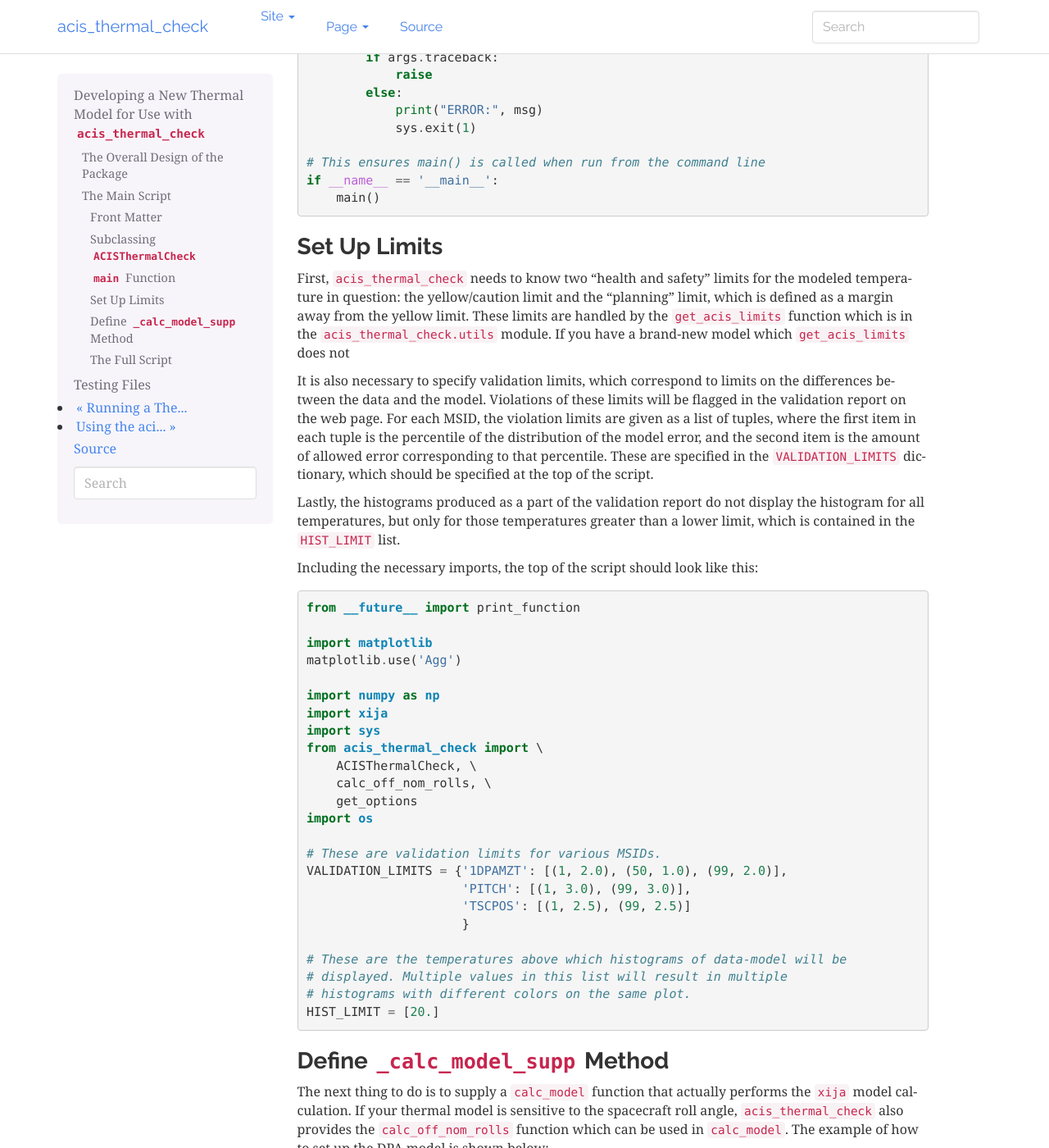
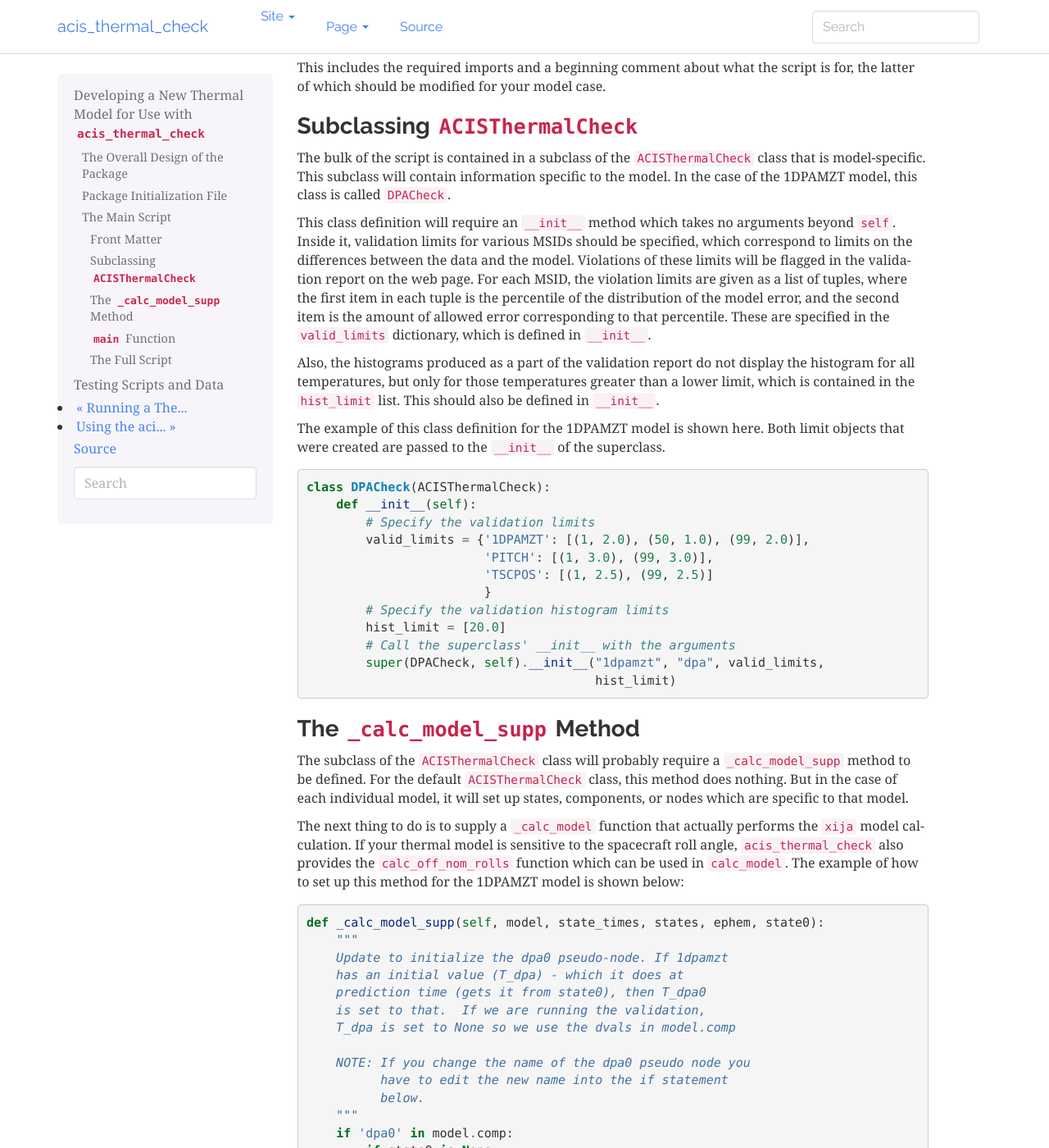
Before and after one commit to sot/acis_thermal_check, a Sphinx documentation site: the page built from doc/source/developing_models.rst, in a window 1280 px wide and 1400 px high, scrolled down 3625 px. Shown: the whole window at 82% size. Built offline with Sphinx 7.4.7, drawn with Linux system fonts in a browser that asks for light colours; the version number could not be read and is left out; some of the changed text lies outside the part shown.

Commit message:
More (but still incomplete) documentation.

```diff
--- a/doc/source/developing_models.rst
+++ b/doc/source/developing_models.rst
@@ -123,6 +124,33 @@ and ``.git_archival.txt`` only needs to contain this:
 
     ref-names: $Format:%D$
 
+Package Initialization File
+===========================
+
+This file defines the public API for the model package and sets up some other
+important information. It must use ``ska_helpers`` to obtain the version number
+of the package, import some basic objects for public use, and provide a hook
+for testing. The manner in which this is done for the 1DPAMZT model is shown
+here:
+
+.. code-block:: python
+
+    import ska_helpers
+
+    __version__ = ska_helpers.get_version(__package__)
+
+    from .dpa_check import \
+        DPACheck, main, \
+        model_path
+
+
+    def test(*args, **kwargs):
+        """
+        Run py.test unit tests.
+        """
+        import testr
+        return testr.test(*args, **kwargs)
+
 The Main Script
 ===============
 
@@ -168,7 +196,85 @@ script is for, the latter of which should be modified for your model case.
 Subclassing ``ACISThermalCheck``
 ++++++++++++++++++++++++++++++++
 
-The bulk of the script is contained
+The bulk of the script is contained in a subclass of the ``ACISThermalCheck``
+class that is model-specific. This subclass will contain information specific
+to the model. In the case of the 1DPAMZT model, this class is called
+``DPACheck``.
+
+This class definition will require an ``__init__`` method which takes no
+arguments beyond ``self``. Inside it, validation limits for various MSIDs should
+be specified, which correspond to limits on the differences between the data and
+the model. Violations of these limits will be flagged in the validation report
+on the web page. For each MSID, the violation limits are given as a list of
+tuples, where the first item in each tuple is the percentile of the distribution
+of the model error, and the second item is the amount of allowed error
+corresponding to that percentile. These are specified in the ``valid_limits``
+dictionary, which is defined in ``__init__``.
+
+Also, the histograms produced as a part of the validation report do not
+display the histogram for all temperatures, but only for those temperatures
+greater than a lower limit, which is contained in the ``hist_limit`` list. This
+should also be defined in ``__init__``.
+
+The example of this class definition for the 1DPAMZT model is shown here. Both
+limit objects that were created are passed to the ``__init__`` of the superclass.
+
+.. code-block:: python
+
+    class DPACheck(ACISThermalCheck):
+        def __init__(self):
+            # Specify the validation limits
+            valid_limits = {'1DPAMZT': [(1, 2.0), (50, 1.0), (99, 2.0)],
+                            'PITCH': [(1, 3.0), (99, 3.0)],
+                            'TSCPOS': [(1, 2.5), (99, 2.5)]
+                            }
+            # Specify the validation histogram limits
+            hist_limit = [20.0]
+            # Call the superclass' __init__ with the arguments
+            super(DPACheck, self).__init__("1dpamzt", "dpa", valid_limits,
+                                           hist_limit)
+
+The ``_calc_model_supp`` Method
++++++++++++++++++++++++++++++++
+
+The subclass of the ``ACISThermalCheck`` class will probably require a
+``_calc_model_supp`` method to be defined. For the default ``ACISThermalCheck``
+class, this method does nothing. But in the case of each individual model, it
+will set up states, components, or nodes which are specific to that model.
+
+The next thing to do is to supply a ``_calc_model`` function that actually
+performs the ``xija`` model calculation. If your thermal model is sensitive to
+the spacecraft roll angle, ``acis_thermal_check`` also provides the
+``calc_off_nom_rolls`` function which can be used in ``calc_model``. The example
+of how to set up this method for the 1DPAMZT model is shown below:
+
+.. code-block:: python
+
+    def _calc_model_supp(self, model, state_times, states, ephem, state0):
+        """
+        Update to initialize the dpa0 pseudo-node. If 1dpamzt
+        has an initial value (T_dpa) - which it does at
+        prediction time (gets it from state0), then T_dpa0
+        is set to that.  If we are running the validation,
+        T_dpa is set to None so we use the dvals in model.comp
+
+        NOTE: If you change the name of the dpa0 pseudo node you
+              have to edit the new name into the if statement
+              below.
+        """
+        if 'dpa0' in model.comp:
+            if state0 is None:
+                T_dpa0 = model.comp["1dpamzt"].dvals
+            else:
+                T_dpa0 = state0["1dpamzt"]
+            model.comp['dpa0'].set_data(T_dpa0, model.times)
+
+Note that the method requires the ``XijaModel model`` object, the array of
+``state_times``, the commanded ``states`` array, the ephemeris ``MSIDSet``
+``ephem``, and the ``state0`` dictionary providing the initial state. These
+are all defined and set up in ``ACISThermalCheck``, so the model developer
+does not need to do this. The ``_calc_model_supp`` method must have this
+exact signature.
 
 ``main`` Function
 +++++++++++++++++
@@ -200,96 +306,6 @@ can control whether or not the traceback is printed to screen via the
     # This ensures main() is called when run from the command line
     if __name__ == '__main__':
         main()
-
-
-
-
-
-Set Up Limits
-+++++++++++++
-
-First, ``acis_thermal_check`` needs to know two "health and safety" limits for
-the modeled temperature in question: the yellow/caution limit and the "planning"
-limit, which is defined as a margin away from the yellow limit. These limits are
-handled by the ``get_acis_limits`` function which is in the
-``acis_thermal_check.utils`` module. If you have a brand-new model which
-``get_acis_limits`` does not
-
-It is also necessary to specify validation limits, which correspond to limits on
-the differences between the data and the model. Violations of these limits will
-be flagged in the validation report on the web page. For each MSID, the
-violation limits are given as a list of tuples, where the first item in each
-tuple is the percentile of the distribution of the model error, and the second
-item is the amount of allowed error corresponding to that percentile. These are
-specified in the ``VALIDATION_LIMITS`` dictionary, which should be specified at
-the top of the script.
-
-Lastly, the histograms produced as a part of the validation report do not
-display the histogram for all temperatures, but only for those temperatures
-greater than a lower limit, which is contained in the ``HIST_LIMIT`` list.
-
-Including the necessary imports, the top of the script should look like this:
-
-.. code-block:: python
-
-    from __future__ import print_function
-
-    import matplotlib
-    matplotlib.use('Agg')
-
-    import numpy as np
-    import xija
-    import sys
-    from acis_thermal_check import \
-        ACISThermalCheck, \
-        calc_off_nom_rolls, \
-        get_options
-    import os
-
-    # These are validation limits for various MSIDs.
-    VALIDATION_LIMITS = {'1DPAMZT': [(1, 2.0), (50, 1.0), (99, 2.0)],
-                         'PITCH': [(1, 3.0), (99, 3.0)],
-                         'TSCPOS': [(1, 2.5), (99, 2.5)]
-                         }
-
-    # These are the temperatures above which histograms of data-model will be
-    # displayed. Multiple values in this list will result in multiple
-    # histograms with different colors on the same plot.
-    HIST_LIMIT = [20.]
-
-
-Define ``_calc_model_supp`` Method
-++++++++++++++++++++++++++++++++++
-
-The next thing to do is to supply a ``calc_model`` function that actually
-performs the ``xija`` model calculation. If your thermal model is sensitive to
-the spacecraft roll angle, ``acis_thermal_check`` also provides the
-``calc_off_nom_rolls`` function which can be used in ``calc_model``. The example
-of how to set up the DPA model is shown below:
-
-.. code-block:: python
-
-    def calc_model(model_spec, states, start, stop, T_dpa=None, T_dpa_times=None,
-                   dh_heater=None, dh_heater_times=None):
-        model = xija.ThermalModel('dpa', start=start, stop=stop,
-                                  model_spec=model_spec)
-        times = np.array([states['tstart'], states['tstop']])
-        model.comp['sim_z'].set_data(states['simpos'], times)
-        model.comp['eclipse'].set_data(False)
-        model.comp['1dpamzt'].set_data(T_dpa, T_dpa_times)
-        model.comp['roll'].set_data(calc_off_nom_rolls(states), times)
-        for name in ('ccd_count', 'fep_count', 'vid_board', 'clocking', 'pitch'):
-            model.comp[name].set_data(states[name], times)
-
-        model.make()
-        model.calc()
-        return model
-
-The ``calc_model`` function must have this exact signature, with the first four
-required arguments and the last four optional arguments. Note that even though
-this particular model does not depend on the state of the detector housing
-heater, the optional arguments are still required in the signature of the
-function.
 
 The Full Script
 +++++++++++++++
@@ -372,5 +388,21 @@ of the 1DPAMZT model is shown below:
     if __name__ == '__main__':
         main()
 
-Testing Files
--------------
+Testing Scripts and Data
+------------------------
+
+Several files are required to ensure that the model package can run tests.
+First, the ``conftest.py`` file which ``pytest`` uses to configure the tests
+must be set up like this at the top level of the package:
+
+.. code-block::
+
+    from acis_thermal_check.conftest import *
+
+All this does is import the relevant testing configuration machinery from the
+``acis_thermal_check`` package itself.
+
+Second, within the package's code directory, there should be a ``tests``
+directory, with an empty ``__init__.py``, an initially empty ``answers``
+directory, a model specification file, and three Python scripts for testing.
+These include:
```
Also changed, not shown: other parts of doc/source/developing_models.rst (+2 -1 lines).
